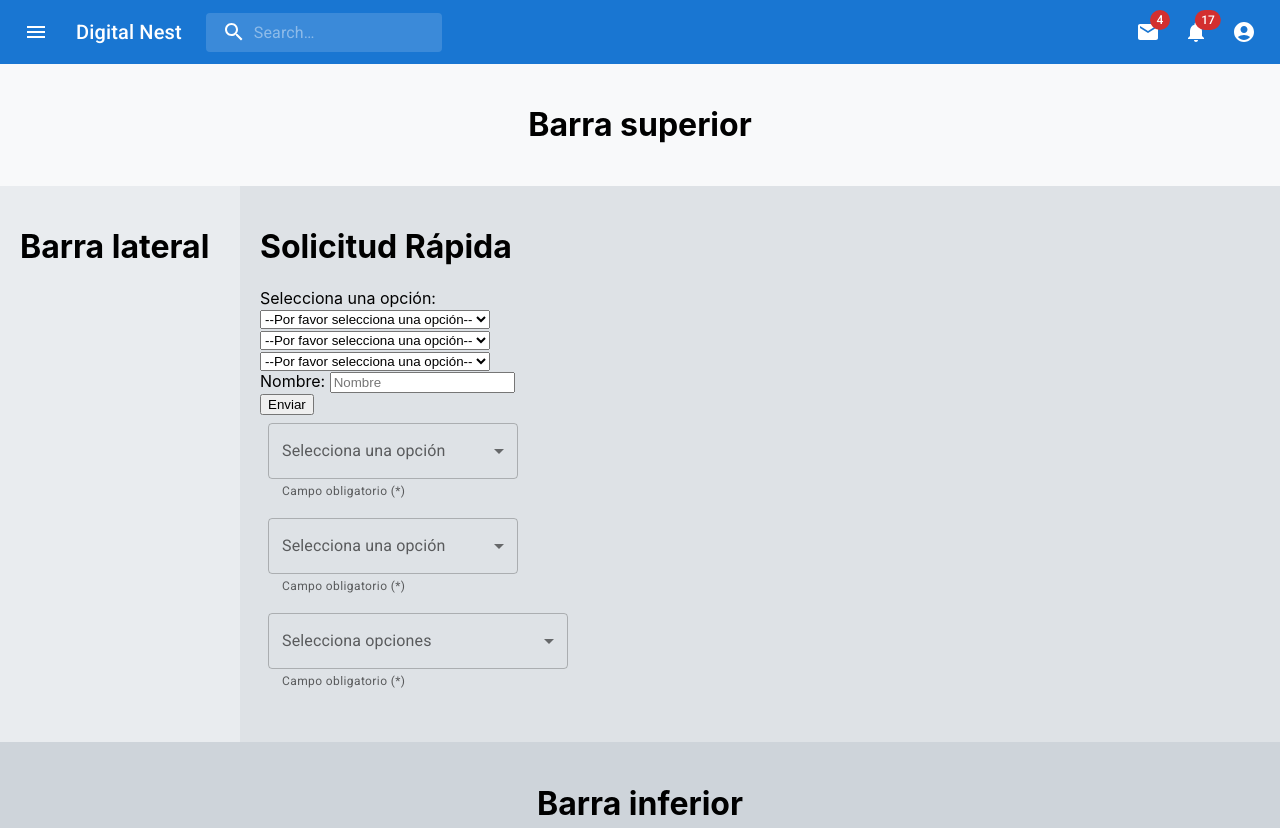
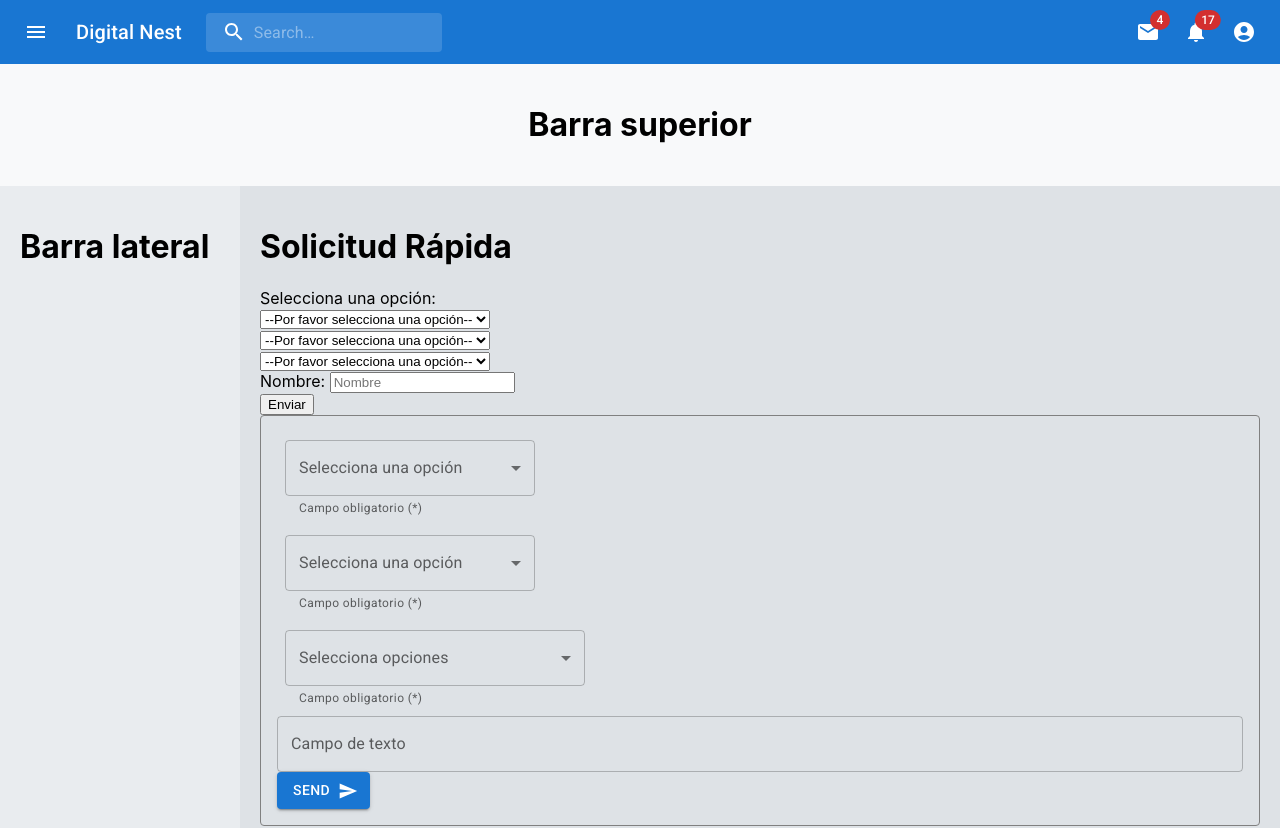
Before and after one commit to iMouchta/DigitalNest, a React (Create React App) app in the folder digital-nest/: page /app/solicitudRapida in a window 1280 px wide. Shown: the top 828 px of the page. Built offline with nearby package versions, Linux system fonts and the light colour scheme; the HTML template or start-up script is replaced by a standard one.

Commit message:
Form Text Field and Send Form button added

```diff
--- a/digital-nest/src/components/FormSolicitudRapida.js
+++ b/digital-nest/src/components/FormSolicitudRapida.js
@@ -1,8 +1,10 @@
 import React, { useState } from "react";
 import Desplegable from "./Desplegable";
-import { FormControl, InputLabel, MenuItem, Select } from "@mui/material";
 import FormSelector from "./FormSelector";
 import FormMultipleSelector from "./FormMultipleSelector";
+import FormTextField from "./FormTextField";
+import Box from "@mui/material/Box";
+import SendFormButton from "./SendFormButton";
 
 function FormSolicitudRapida() {
   const [selectedOptionA, setSelectedOptionA] = useState("");
@@ -52,6 +54,7 @@ function FormSolicitudRapida() {
           <button type="submit">Enviar</button>
         </div>
       </label>
+      <Box sx={{ p: 2, border: "1px solid grey", borderRadius: "4px" }}>
         <FormSelector
           label="Selecciona una opción"
           options={[
@@ -79,6 +82,9 @@ function FormSolicitudRapida() {
             // ... más opciones
           ]}
         />
+        <FormTextField label="Campo de texto" placeholder="Placeholder" />
+        <SendFormButton />
+      </Box>
     </form>
   );
 }
--- /dev/null
+++ b/digital-nest/src/components/FormTextField.js
@@ -0,0 +1,23 @@
+import * as React from "react";
+import Box from "@mui/material/Box";
+import TextField from "@mui/material/TextField";
+
+export default function FormTextField({ label, placeholder }) {
+  return (
+    <div>
+      <Box
+        sx={{
+          display: "flex",
+          flexDirection: "column",
+          gap: 1,
+        }}
+      >
+        <TextField
+          label={label}
+          placeholder={placeholder}
+          multiline
+        />
+      </Box>
+    </div>
+  );
+}
--- /dev/null
+++ b/digital-nest/src/components/SendFormButton.js
@@ -0,0 +1,16 @@
+import * as React from 'react';
+import Button from '@mui/material/Button';
+import DeleteIcon from '@mui/icons-material/Delete';
+import SendIcon from '@mui/icons-material/Send';
+import Stack from '@mui/material/Stack';
+
+export default function SendFormButton() {
+  return (
+    <Stack direction="row" spacing={2}>
+
+      <Button variant="contained" endIcon={<SendIcon />}>
+        Send
+      </Button>
+    </Stack>
+  );
+}
```
Lines whose indentation alone changed are shown as unchanged.
